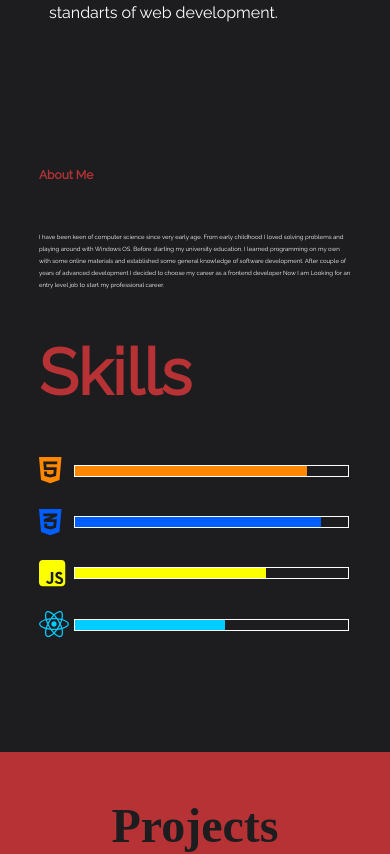
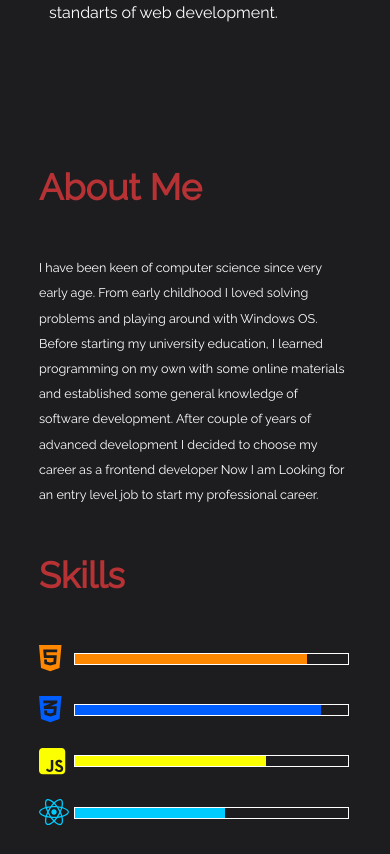
Before and after one commit to GagikManasyan/Gagik-Manasyan-Portfolio, a React (Vite) app: page / in a window 390 px wide. Shown: the part 823-1677 px from the top of the page. Built offline with nearby package versions, Linux system fonts and the light colour scheme; a web font is replaced by a local one.

Commit message:
mobile fixes

```diff
--- a/src/css/about.css
+++ b/src/css/about.css
@@ -51,10 +51,10 @@
   background: linear-gradient(90deg, #00ccff 55%, #1d1d20 30%);
 }
 @media screen and (max-width: 575px) {
-  .about-me h2 {
+  #container-about h2 {
+    font-size: 3em !important;
+  }
+  #container-about {
     font-size: 0.75em !important;
   }
-  .about-me p {
-    font-size: 0.35em !important;
-  }
 }
```
